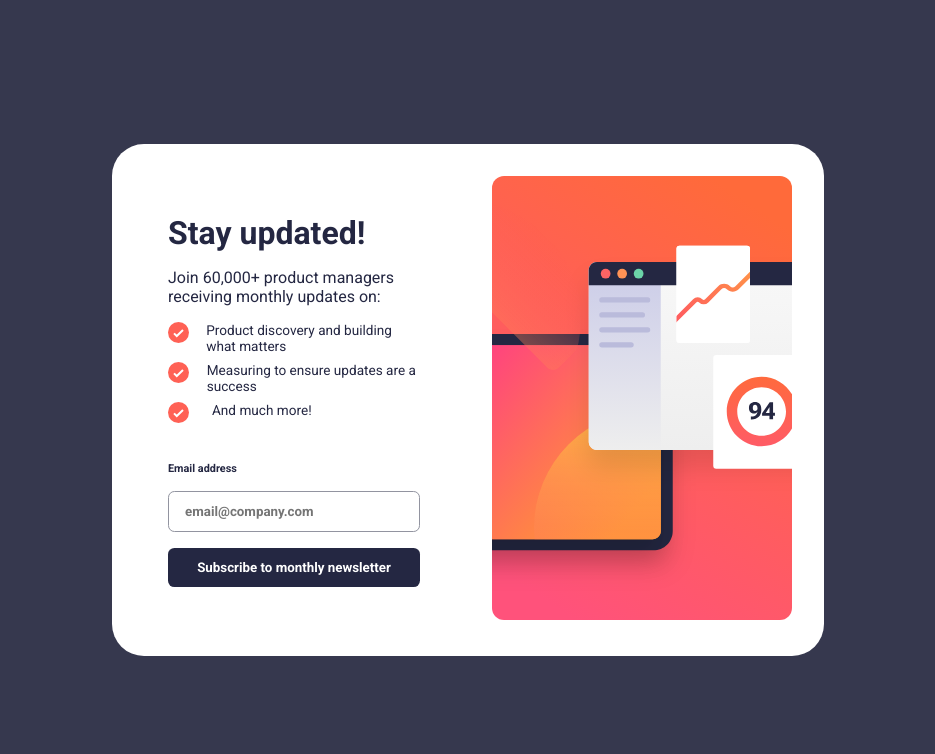
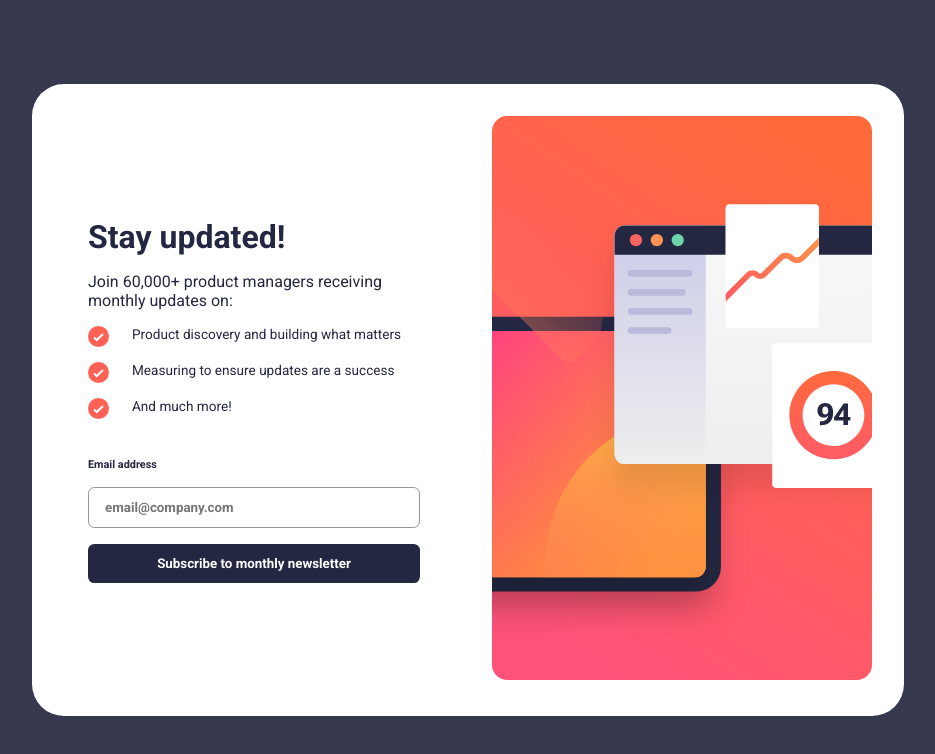
Before and after one commit to osaaroh/62_newsletter-signup-with-success, a React (Vite) app: page / in a window 1280 px wide. Shown: the top 754 px of the page, without its empty margins (172-1107 px from the left). Built offline with nearby package versions, Linux system fonts and the light colour scheme.

Commit message:
update App.css

```diff
--- a/src/App.css
+++ b/src/App.css
@@ -112,11 +112,11 @@ body{
 
 .card__inner .right img{
   width: 100%;
-  max-width: 300px;
+  max-width: 380px;
 }
 
 .card__inner .left {
-  max-width: 300px;
+  max-width: 380px;
   padding: 1.5rem;
 }
 
```
